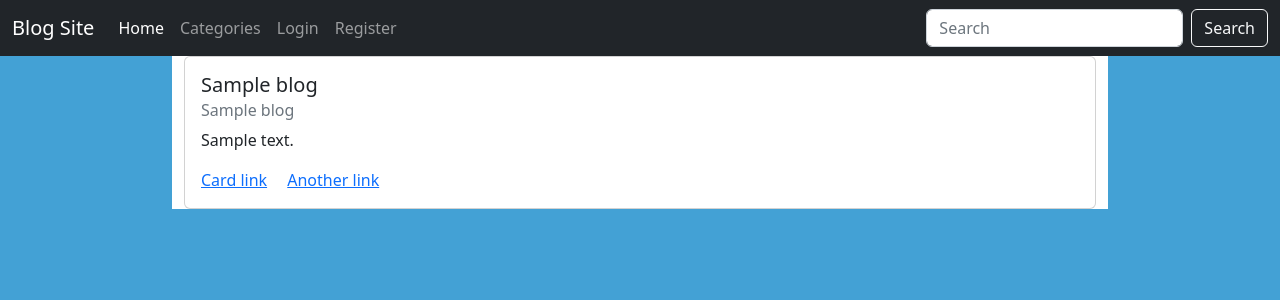
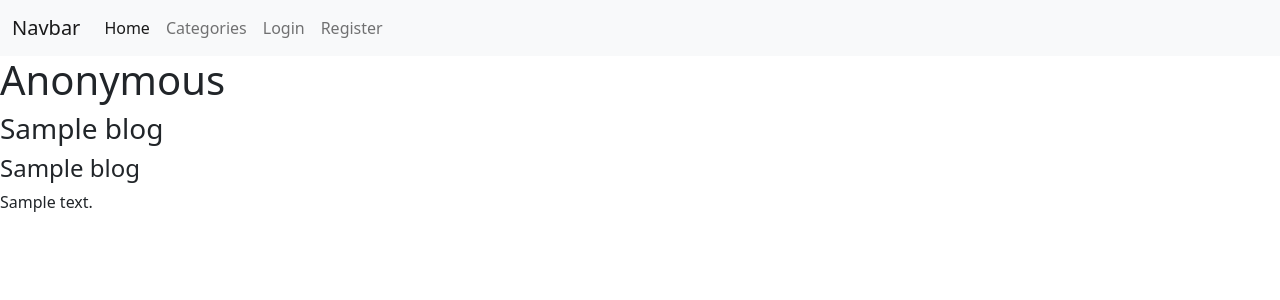
Before and after one commit to ng169/dbms-blog-site-mini-project, a Flask app: template templates/index.html in a window 1280 px wide. Shown: the top 300 px of the page. Run offline with Flask 2, Linux system fonts and the light colour scheme; the template is opened without the code that fills it: most values are stand-ins (such as "Sample title", 1, 10 or a date in 2020); some libraries are stand-ins or nearby versions.

Commit message:
added login,register,logout functionality

```diff
--- a/main.py
+++ b/main.py
@@ -1,5 +1,7 @@
-from flask import Flask, jsonify, request, render_template
+from flask import Flask, jsonify, request, render_template, redirect, url_for
 from flask_mysqldb import MySQL
+from forms import LoginForm, RegisterForm
+from flask_login import LoginManager, UserMixin, login_user, logout_user, current_user, login_required
 
 app = Flask(__name__)
 
@@ -11,8 +13,30 @@ app.config['MYSQL_DB'] = 'blogsite'
 app.config['MYSQL_CURSORCLASS'] = 'DictCursor'
 
 mysql = MySQL()
-# Initialize the extension
 mysql.init_app(app)
+
+app.config['SECRET_KEY'] = 'thisisasecret'
+
+# configure login manager
+login_manager = LoginManager()
+login_manager.init_app(app)
+
+
+# create a user model
+class User(UserMixin):
+    def __init__(self, user_id):
+        self.id = user_id
+
+
+@login_manager.user_loader
+def load_user(user_id):
+    # fetch user from MySQL database
+    cur = mysql.connection.cursor()
+    cur.execute('SELECT * FROM user WHERE uid=%s', (user_id,))
+    user = cur.fetchone()
+    if user:
+        return User(user['uid'])
+    return None
 
 
 @app.route('/')
@@ -20,7 +44,53 @@ def home():
     cur = mysql.connection.cursor()
     cur.execute("SELECT * FROM blog")
     blogs = cur.fetchall()
-    return render_template("index.html", all_blogs=blogs)
+    user = None
+    if current_user.is_authenticated:
+        cur.execute(f"select * from user where uid = {current_user.id}")
+        user = cur.fetchone()
+    return render_template("index.html", all_blogs=blogs, user=user)
+
+
+# ---------------------------AUTHENTICATION ---------------------------
+@app.route('/login', methods=["GET", "POST"])
+def login():
+    login_form = LoginForm()
+    cur = mysql.connection.cursor()
+    if login_form.validate_on_submit():
+        email = request.form.get("email")
+        password = request.form.get("password")
+        cur.execute(f"select * from userlogin where email_id = '{email}'")
+        user = cur.fetchone()
+        if user and user["password"] == password:
+            user_obj = User(user['uid'])
+            login_user(user_obj)
+            return redirect(url_for("home"))
+    return render_template("auth/login.html", form=login_form)
+
+
+@app.route('/register', methods=["GET", "POST"])
+def register():
+    register_form = RegisterForm()
+    cur = mysql.connection.cursor()
+    if register_form.validate_on_submit():
+        name = request.form.get("name")
+        email = request.form.get("email")
+        phnum = request.form.get("phnum")
+        password = request.form.get("password")
+        cur.execute("INSERT INTO user (name, ph_num) VALUES (%s, %s)", (name, phnum))
+        cur.execute("INSERT INTO userlogin (email_id, password) VALUES (%s, %s)", (email, password))
+        mysql.connection.commit()
+        return redirect(url_for("login"))
+    return render_template("auth/register.html", form=register_form)
+
+
+@app.route('/logout', methods=["GET", "POST"])
+@login_required
+def logout():
+    logout_user()
+    return redirect(url_for("home"))
+
+
 
 
 if __name__ == "__main__":
--- a/static/css/styles.css
+++ /dev/null
@@ -1,4 +0,0 @@
-
-body{
-    background-color:#43A1D5;
-}
--- /dev/null
+++ b/templates/base.html
@@ -0,0 +1,58 @@
+{% block doc -%}
+<!doctype html>
+<html{% block html_attribs %}{% endblock html_attribs %} >
+{%- block html %}
+  <head>
+    {%- block head %}
+    <title>{% block title %}{{title|default}}{% endblock title %}</title>
+
+    {%- block metas %}
+    <meta name="viewport" content="width=device-width, initial-scale=1.0">
+    {%- endblock metas %}
+
+    {%- block styles %}
+    <!-- Bootstrap -->
+    <link rel="stylesheet" href="https://cdn.jsdelivr.net/npm/bootstrap@5.2.3/dist/css/bootstrap.min.css" integrity="sha384-rbsA2VBKQhggwzxH7pPCaAqO46MgnOM80zW1RWuH61DGLwZJEdK2Kadq2F9CUG65" crossorigin="anonymous">
+    {%- endblock styles %}
+    {%- endblock head %}
+  </head>
+  <body{% block body_attribs %}{% endblock body_attribs %}>
+    {% block body -%}
+    {% block navbar %}
+  <nav class="navbar navbar-expand-lg navbar-light bg-light">
+    <div class="container-fluid">
+      <a class="navbar-brand" href="{{url_for('home')}}">Navbar</a>
+      <button class="navbar-toggler" type="button" data-bs-toggle="collapse" data-bs-target="#navbarNavDropdown" aria-controls="navbarNavDropdown" aria-expanded="false" aria-label="Toggle navigation">
+        <span class="navbar-toggler-icon"></span>
+      </button>
+      <div class="collapse navbar-collapse" id="navbarNavDropdown">
+        <ul class="navbar-nav">
+          <li class="nav-item">
+            <a class="nav-link active" aria-current="page" href="{{url_for('home')}}">Home</a>
+          </li>
+          <li class="nav-item">
+            <a class="nav-link" href="#">Categories</a>
+          </li>
+          <li class="nav-item">
+            <a class="nav-link" href="{{url_for('login')}}">Login</a>
+          </li>
+          <li class="nav-item">
+            <a class="nav-link" href="{{url_for('register')}}">Register</a>
+          </li>
+        </ul>
+      </div>
+    </div>
+  </nav>
+    {%- endblock navbar %}
+    {% block content -%}
+    {%- endblock content %}
+
+    {% block scripts %}
+    <script src="https://code.jquery.com/jquery-3.6.3.min.js" integrity="sha256-pvPw+upLPUjgMXY0G+8O0xUf+/Im1MZjXxxgOcBQBXU=" crossorigin="anonymous"></script>
+    <script src="https://cdn.jsdelivr.net/npm/bootstrap@5.2.3/dist/js/bootstrap.bundle.min.js" integrity="sha384-kenU1KFdBIe4zVF0s0G1M5b4hcpxyD9F7jL+jjXkk+Q2h455rYXK/7HAuoJl+0I4" crossorigin="anonymous"></script>
+    {%- endblock scripts %}
+    {%- endblock body %}
+  </body>
+{%- endblock html %}
+</html>
+{% endblock doc -%}
--- a/templates/footer.html
+++ /dev/null
@@ -1,9 +0,0 @@
-
-
-<script src="https://code.jquery.com/jquery-3.6.3.min.js" integrity="sha256-pvPw+upLPUjgMXY0G+8O0xUf+/Im1MZjXxxgOcBQBXU=" crossorigin="anonymous"></script>
-<script src="https://cdn.jsdelivr.net/npm/bootstrap@5.2.3/dist/js/bootstrap.bundle.min.js" integrity="sha384-kenU1KFdBIe4zVF0s0G1M5b4hcpxyD9F7jL+jjXkk+Q2h455rYXK/7HAuoJl+0I4" crossorigin="anonymous"></script>
-
-
-</body>
-
-</html>
--- a/templates/header.html
+++ /dev/null
@@ -1,52 +0,0 @@
-<!DOCTYPE html>
-<html lang="en">
-  <head>
-    <meta charset="utf-8" />
-    <meta
-      name="viewport"
-      content="width=device-width, initial-scale=1, shrink-to-fit=no"
-    />
-    <meta name="description" content="" />
-    <meta name="author" content="" />
-
-    <title>Blog Site</title>
-
-    <link
-      rel="stylesheet"
-      href="https://cdn.jsdelivr.net/npm/bootstrap@5.2.3/dist/css/bootstrap.min.css"
-      integrity="sha384-rbsA2VBKQhggwzxH7pPCaAqO46MgnOM80zW1RWuH61DGLwZJEdK2Kadq2F9CUG65"
-      crossorigin="anonymous"
-    />
-    <link rel="stylesheet" href="{{url_for('static',filename='css/styles.css')}}">
-    <link rel="stylesheet" href="https://cdnjs.cloudflare.com/ajax/libs/font-awesome/6.2.1/css/all.min.css" integrity="sha512-MV7K8+y+gLIBoVD59lQIYicR65iaqukzvf/nwasF0nqhPay5w/9lJmVM2hMDcnK1OnMGCdVK+iQrJ7lzPJQd1w==" crossorigin="anonymous" referrerpolicy="no-referrer" />
-</html>
-
-<body>
-<nav class="navbar navbar-expand-lg navbar-dark bg-dark">
-  <div class="container-fluid">
-    <a class="navbar-brand" href="#">Blog Site</a>
-    <button class="navbar-toggler" type="button" data-bs-toggle="collapse" data-bs-target="#navbarSupportedContent" aria-controls="navbarSupportedContent" aria-expanded="false" aria-label="Toggle navigation">
-      <span class="navbar-toggler-icon"></span>
-    </button>
-    <div class="collapse navbar-collapse" id="navbarSupportedContent">
-      <ul class="navbar-nav me-auto mb-2 mb-lg-0">
-        <li class="nav-item">
-          <a class="nav-link active" aria-current="page" href="#">Home</a>
-        </li>
-        <li class="nav-item">
-          <a class="nav-link" href="#">Categories</a>
-        </li>
-       <li class="nav-item">
-          <a class="nav-link" href="#">Login</a>
-        </li>
-        <li class="nav-item">
-          <a class="nav-link" href="#">Register</a>
-        </li>
-      </ul>
-      <form class="d-flex">
-        <input class="form-control me-2" type="search" placeholder="Search" aria-label="Search">
-        <button class="btn btn-outline-light" type="submit">Search</button>
-      </form>
-    </div>
-  </div>
-</nav>
--- a/templates/index.html
+++ b/templates/index.html
@@ -1,28 +1,16 @@
-{% include "header.html" %}
-    <div class="container-fluid">
-      <div class="row">
-        <div class="col">
-        </div>
-        <div class="col-9">
-            <div class="container" style="background-color:white;">
+{% extends 'base.html' %}
 
-                {% for blog in all_blogs %}
-                <div class="card">
-                  <div class="card-body">
-                    <h5 class="card-title">{{blog.title}}</h5>
-                    <h6 class="card-subtitle mb-2 text-muted">{{blog.subtitle}}</h6>
-                    <p class="card-text">{{blog.content}}</p>
-                    <a href="#" class="card-link">Card link</a>
-                    <a href="#" class="card-link">Another link</a>
-                  </div>
-                </div>
-                {% endfor %}
-            </div>
-        </div>
-        <div class="col">
-        </div>
-      </div>
-    </div>
+{% block title %}Blog Site{% endblock %}
 
-
-{% include "footer.html" %}
+{% block content %}
+    {% if user %}
+    <h1>{{user.name}} Logged in</h1>
+    {% else %}
+    <h1>Anonymous</h1>
+    {% endif %}
+    {% for blog in all_blogs %}
+    <h3>{{blog.title}}</h3>
+    <h4>{{blog.subtitle}}</h4>
+    <p>{{blog.content}}</p>
+    {% endfor %}
+{% endblock %}
```
Also changed, not shown: forms.py (added, +22 -0 lines), main-api.py (+75 -60 lines), routes/user.py (added, +57 -0 lines), templates/auth/login.html (added, +12 -0 lines), templates/auth/register.html (added, +14 -0 lines).
